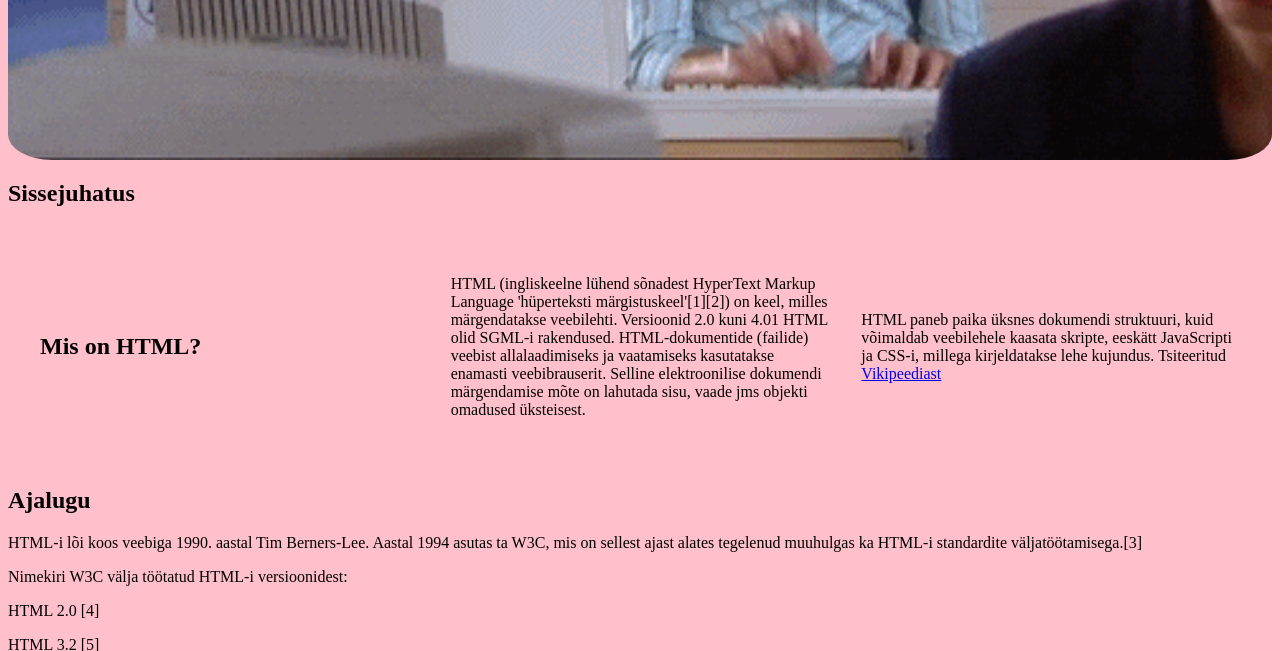
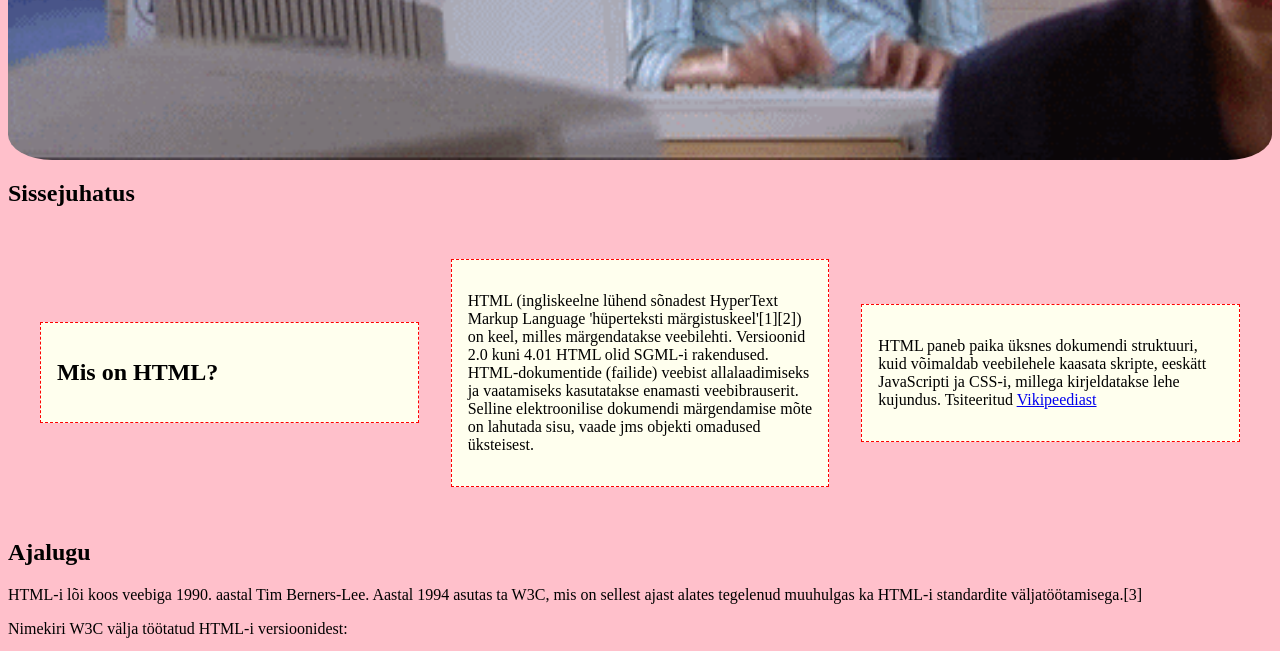
Before and after one commit to AkselMuur/Projekt_A_Uheleheline_HTML_CSS, a plain HTML site: page index.html in a window 1280 px wide. Shown: the part 578-1229 px from the top of the page. Drawn offline with Linux system fonts and the light colour scheme.

Commit message:
Parandused 7

```diff
--- a/css/styles.css
+++ b/css/styles.css
@@ -3,11 +3,11 @@
 p {
   width: 100%;
 }
-*/
 
 #sissejuhatus {
   width: 100%;
 }
+*/
 
 #kontakt {
   background-color: rgb(255, 255, 96);
@@ -171,3 +171,9 @@ em {
     height: auto;
   }
 }
+
+.grid-container > div {
+  background-color: #ffe;
+  border: 1px dashed red;
+  padding: 1rem;
+}
```
